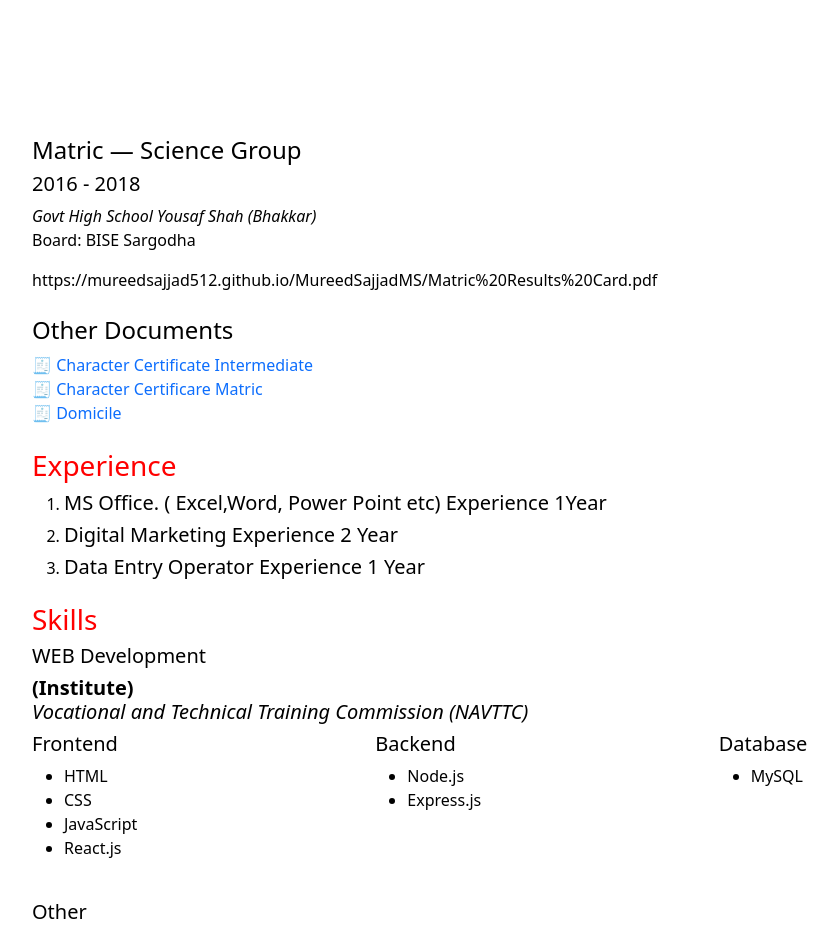
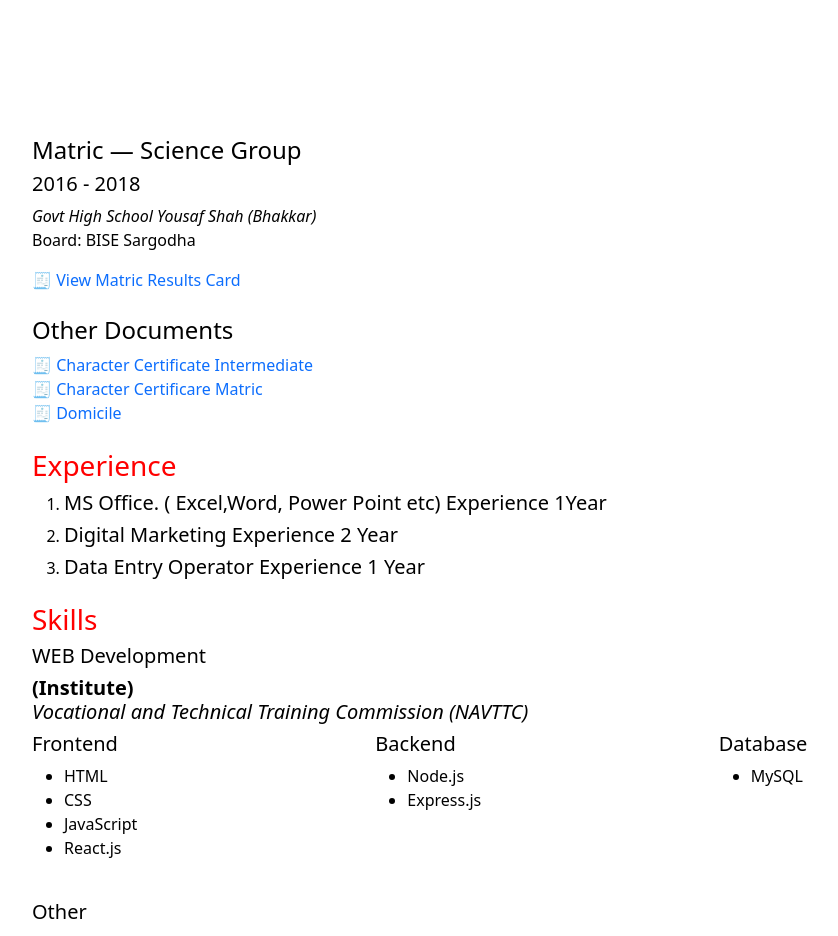
Before and after one commit to MUREEDSAJJAD512/MureedSajjadMS, a plain HTML site: page index.html in a window 1280 px wide. Shown: the part 2100-3036 px from the top of the page, without its empty margins (230-1068 px from the left). Drawn offline with nearby package versions, Linux system fonts and the light colour scheme.

Commit message:
Update index.html

```diff
--- a/index.html
+++ b/index.html
@@ -149,7 +149,9 @@
         <h4>Matric — Science Group</h4>
         <h5>2016 - 2018</h5>
         <p><em>Govt High School Yousaf Shah (Bhakkar)</em><br>Board: BISE Sargodha</p>
-          https://mureedsajjad512.github.io/MureedSajjadMS/Matric%20Results%20Card.pdf
+        <a href="https://docs.google.com/viewer?url=https://mureedsajjad512.github.io/MureedSajjadMS/Matric_Results_Card.pdf" target="_blank">
+   🧾 View Matric Results Card
+</a>
       </div> <br>
       <div class="resume-item">
         <h4>Other Documents</h4>
```
